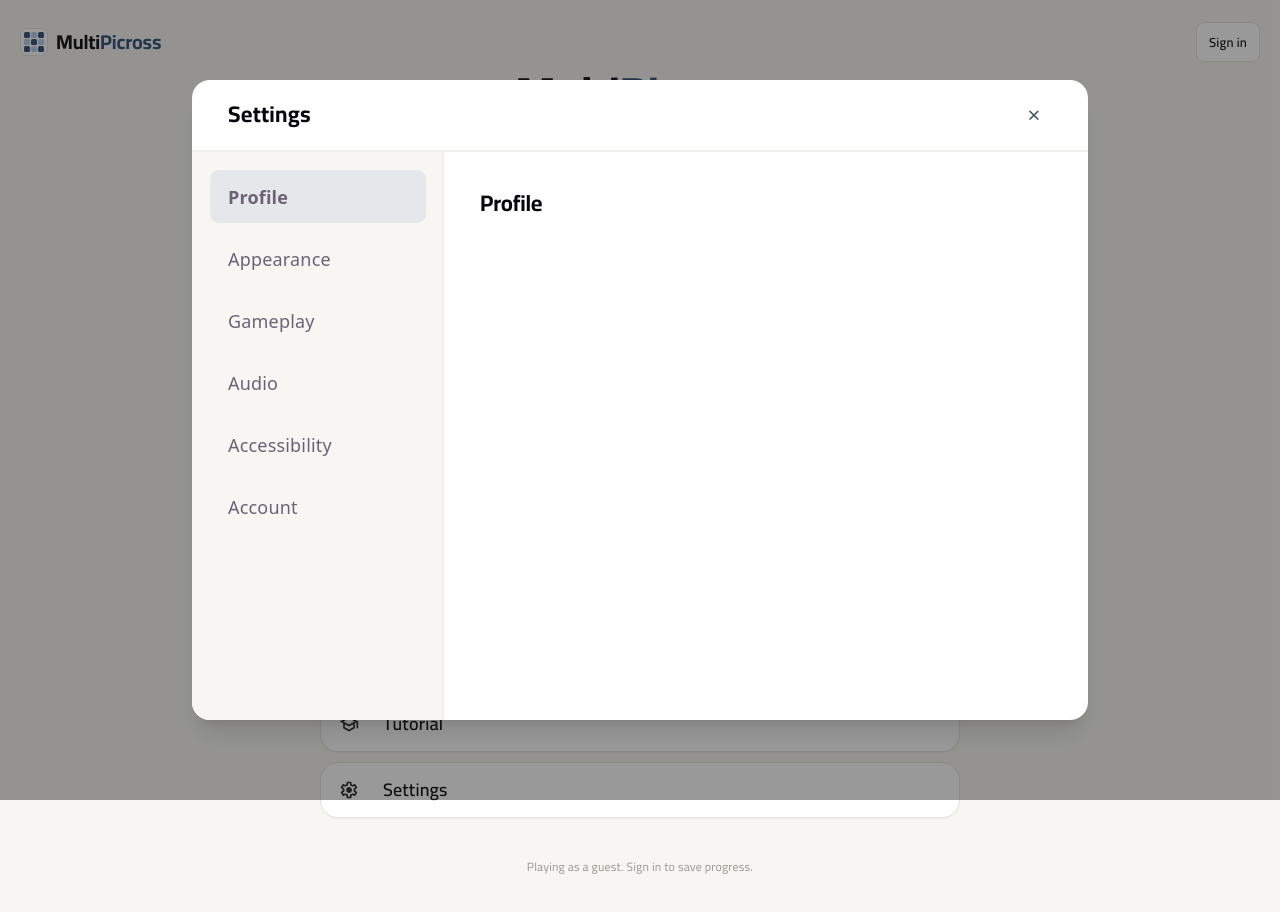
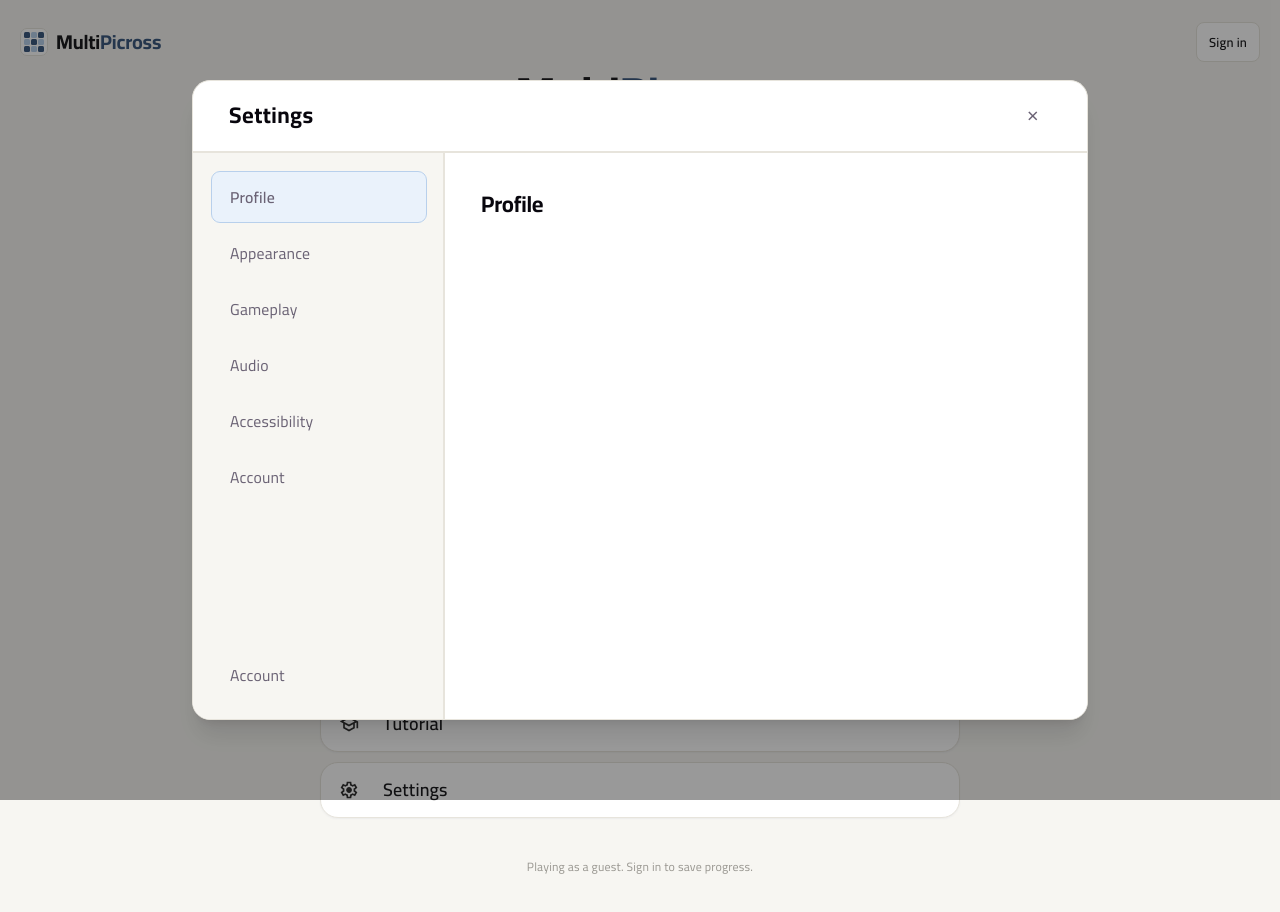
Before and after one commit to Monash-FIT3170/2026W1-MultiPicross, a React (Vite) app in the folder frontend/: page / in a window 1280 px wide. Both pictures are taken after a click on the button "Settings". Shown: the top 912 px of the page. Built offline with nearby package versions, Linux system fonts and the light colour scheme; no server answers; grey boxes are pictures that could not be loaded; what @colyseus/sdk would draw is missing.

Commit message:
Align settings UI with app colour palette

```diff
--- a/frontend/src/components/settings/SettingsModal.tsx
+++ b/frontend/src/components/settings/SettingsModal.tsx
@@ -31,20 +31,23 @@ export function SettingsModal() {
       <div
         className="
           flex h-[640px] w-[896px] max-h-[90vh] max-w-[95vw]
-          flex-col overflow-hidden rounded-2xl bg-white shadow-xl
+          flex-col overflow-hidden
+          rounded-2xl
+          border border-[#E7E4DC]
+          bg-white
+          shadow-xl
         "
       >
-        {/* Top header */}
         <header
           className="
             flex h-16 items-center justify-between
-            border-b-2 border-[#F0EEE9]
+            border-b-2 border-[#E7E4DC]
             px-8
           "
         >
           <h1
             id="settings-title"
-            className="text-xl font-bold tracking-[0.01em] font-ui"
+            className="text-xl font-bold tracking-[0.02em] font-ui"
           >
             Settings
           </h1>
@@ -56,8 +59,8 @@ export function SettingsModal() {
               flex h-8 w-8
               items-center justify-center
               rounded-lg
-              text-xl text-gray-600
-              hover:bg-gray-100
+              text-lg
+              hover:bg-[#F0EEE9]
             "
             aria-label="Close settings"
           >
@@ -65,13 +68,11 @@ export function SettingsModal() {
           </button>
         </header>
 
-        {/* Settings body */}
         <div className="flex min-h-0 flex-1">
-          {/* Left category navigation */}
           <aside
             className="
               flex w-56 shrink-0 flex-col
-              border-r-2 border-[#F0EEE9]
+              border-r-2 border-[#E7E4DC]
               bg-[#F7F6F2]
               p-4
             "
@@ -82,8 +83,7 @@ export function SettingsModal() {
             />
           </aside>
 
-          {/* Right category content */}
-          <main className="min-w-0 flex-1 overflow-y-auto p-8">
+          <main className="min-w-0 flex-1 overflow-y-auto bg-white p-8">
             {activeSection === "profile" && <ProfileSettings />}
             {activeSection === "appearance" && <AppearanceSettings />}
             {activeSection === "gameplay" && <GameplaySettings />}
--- a/frontend/src/components/settings/SettingsSidebar.tsx
+++ b/frontend/src/components/settings/SettingsSidebar.tsx
@@ -22,26 +22,39 @@ const sections: { id: SettingsSection; label: string }[] = [
   { id: "account", label: "Account" },
 ];
 
+const getButtonClass = (isActive: boolean) =>
+  `rounded-lg border px-4 py-3 text-left text-sm font-ui transition ${
+    isActive
+      ? "border-[#B8D0EC] bg-[#EAF2FB] font-semibold"
+      : "border-transparent font-normal hover:border-[#B8D0EC] hover:bg-[#F0EEE9]"
+  }`;
+
 export function SettingsSidebar({
   activeSection,
   onSectionChange,
 }: SettingsSidebarProps) {
   return (
-    <nav className="flex w-48 flex-col gap-2">
+    <nav className="flex h-full w-48 flex-col">
+      <div className="flex flex-col gap-1">
         {sections.map((section) => (
           <button
             key={section.id}
             type="button"
             onClick={() => onSectionChange(section.id)}
-          className={`rounded-lg px-4 py-3 text-left transition ${
-            activeSection === section.id
-              ? "bg-gray-200 font-semibold"
-              : "hover:bg-gray-100"
-          }`}
+            className={getButtonClass(activeSection === section.id)}
           >
             {section.label}
           </button>
         ))}
+      </div>
+
+      <button
+        type="button"
+        onClick={() => onSectionChange("account")}
+        className={`mt-auto ${getButtonClass(activeSection === "account")}`}
+      >
+        Account
+      </button>
     </nav>
   );
 }
```
Lines whose indentation alone changed are shown as unchanged.
